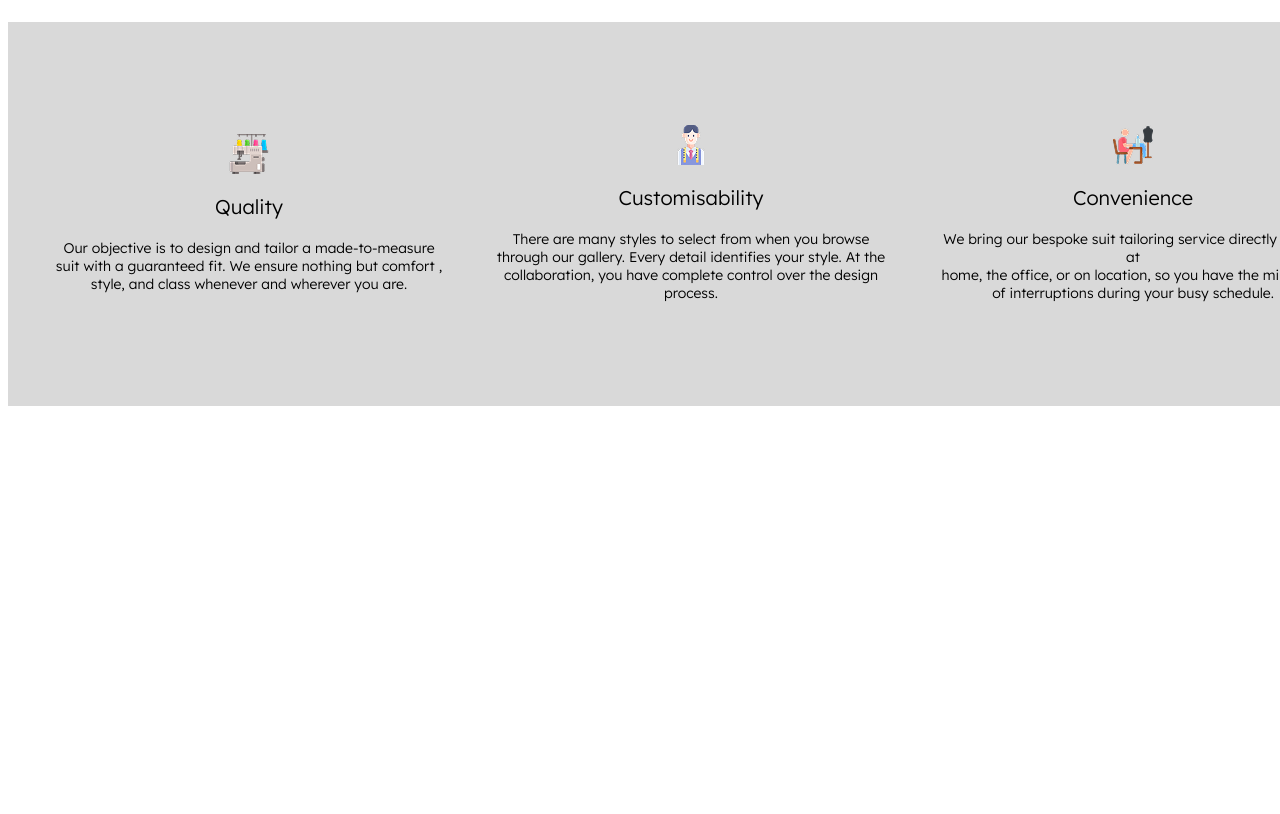
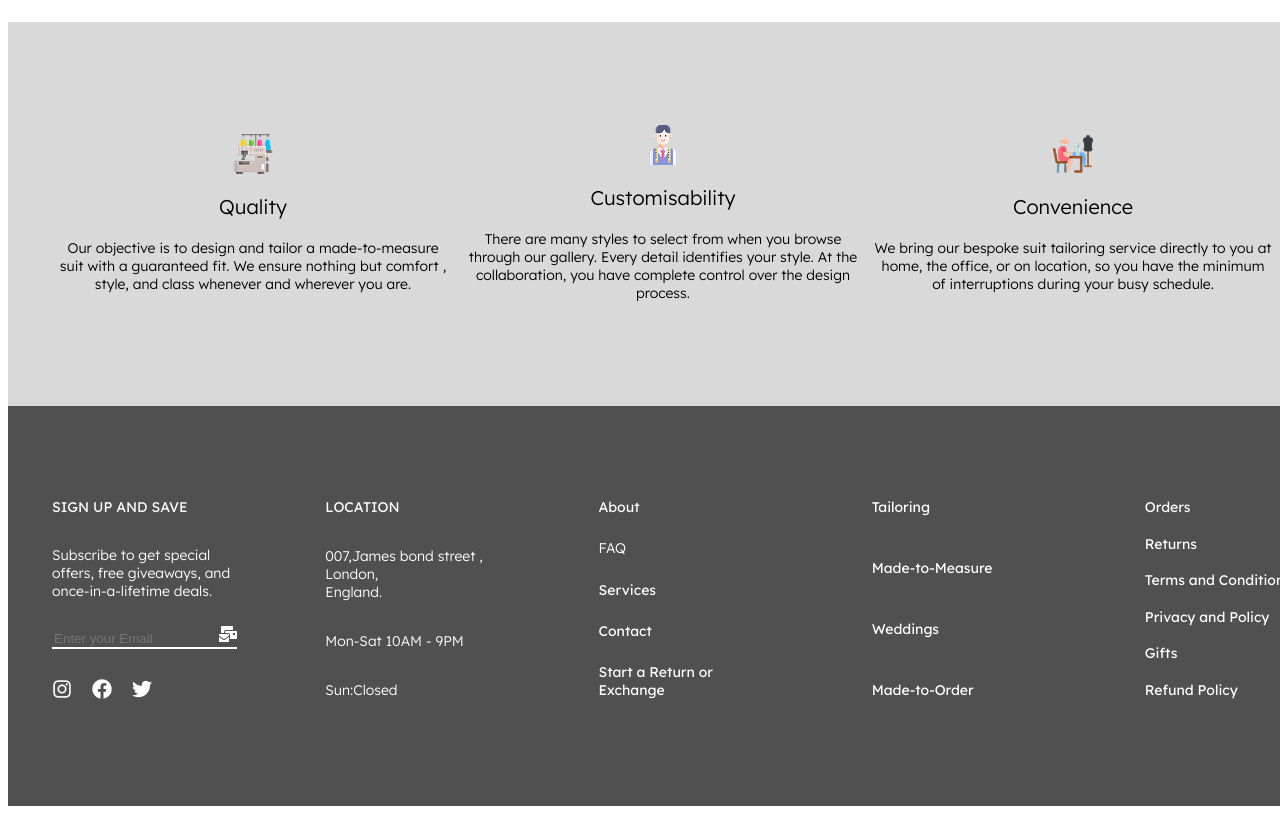
Before and after one commit to SalahEddineSghiri/exam, a plain HTML site: page index.html in a window 1280 px wide. Shown: the part 2540-3354 px from the top of the page. Before the commit the page ends 2954 px from the top, so only its background shows below. Drawn offline with Linux system fonts and the light colour scheme.

Commit message:
ajout sect 6

```diff
--- a/index.css
+++ b/index.css
@@ -231,7 +231,7 @@ align-items: center;
 height: 163px;
 display: flex;
 flex-direction: row;
-gap: 50px;
+gap: 10px;
 
 }
 .par{
@@ -250,3 +250,46 @@ object-fit: cover;
 justify-self: center;
 
 }
+.sect6{
+    width: 1366px;
+height: 400px;
+top: 2904px;
+background-color: rgba(81, 80, 80, 1);
+
+}
+.reg
+{
+    width: 1366px;
+height: 385px;
+display: flex;
+flex-direction: row;
+justify-content: space-around;
+align-items: center;
+
+}
+.cwi{
+    width: 185px;
+height: 201px;
+display: flex;
+flex-direction: column;
+justify-content: space-between;
+position: relative;
+}
+.place{
+    border-top: none;
+    border-left: none;
+    border-right: none;
+    border-bottom: 2px solid white;
+    background: transparent
+}
+.om{
+    position: absolute;
+        position: absolute;
+    bottom: 56px;
+    right: 0;
+}
+.social{
+    display: flex;
+    flex-direction: row;
+    gap: 20px;
+}
--- a/index.html
+++ b/index.html
@@ -160,5 +160,47 @@
         </div>
 
     </div>
+    <div class="sect6">
+        <div class="reg">
+            <div class="cwi">
+                <h1 style="font-weight: 400;font-size: 14px;">SIGN UP AND SAVE</h1>
+                <h1 style="font-weight: 300;font-size: 14px;">Subscribe to get special <br> offers, free giveaways, and <br> once-in-a-lifetime deals.</h1>
+                <input class="place" placeholder="Enter your Email" type="text">
+                <img class="om" height="18px" width="18px" src="./assets/images/mail-bulk.png" alt="">
+                <div class="social">
+                    <img src="./assets/images/instagram.png" alt="">
+                    <img src="./assets/images/facebook.png" alt="">
+                    <img src="./assets/images/twitter.png" alt="">
+                </div>
+            </div>
+            <div class="cwi">
+                <h1 style="font-weight: 400;font-size: 14px;">LOCATION</h1>
+                <h1 style="font-weight: 300;font-size: 14px;">007,James bond street ,<br> London, <br> England.</h1>
+                <h1 style="font-weight: 300;font-size: 14px;">Mon-Sat 10AM - 9PM</h1>
+                <h1 style="font-weight: 300;font-size: 14px;">Sun:Closed</h1>
+            </div>
+            <div class="cwi">
+                <h1 class="but" style="font-weight: 400;font-size: 14px;">About</h1>
+                <h1 class="but" style="font-weight: 300;font-size: 14px;">FAQ</h1>
+                <h1 class="but" style="font-weight: 400;font-size: 14px;">Services</h1>
+                <h1 class="but" style="font-weight: 400;font-size: 14px;">Contact</h1>
+                <h1 class="but" style="font-weight: 400;font-size: 14px;">Start a Return or <br> Exchange</h1>
+            </div>
+            <div class="cwi">
+                <h1 class="but" style="font-weight: 400;font-size: 14px;">Tailoring</h1>
+                <h1 class="but" style="font-weight: 400;font-size: 14px;">Made-to-Measure</h1>
+                <h1 class="but" style="font-weight: 400;font-size: 14px;">Weddings</h1>
+                <h1 class="but" style="font-weight: 400;font-size: 14px;">Made-to-Order</h1>
+            </div>
+            <div class="cwi">
+                <h1 class="but" style="font-weight: 400;font-size: 14px;">Orders</h1>
+                <h1 class="but" style="font-weight: 400;font-size: 14px;">Returns</h1>
+                <h1 class="but" style="font-weight: 400;font-size: 14px;">Terms and Conditions</h1>
+                <h1 class="but" style="font-weight: 400;font-size: 14px;">Privacy and Policy</h1>
+                <h1 class="but" style="font-weight: 400;font-size: 14px;">Gifts</h1>
+                <h1 class="but" style="font-weight: 400;font-size: 14px;">Refund Policy</h1>
+            </div>
+        </div>
+    </div>
 </body>
 </html>
```
Also changed, not shown: assets/images/facebook.png (added), assets/images/instagram.png (added), assets/images/mail-bulk.png (added), assets/images/twitter.png (added).
